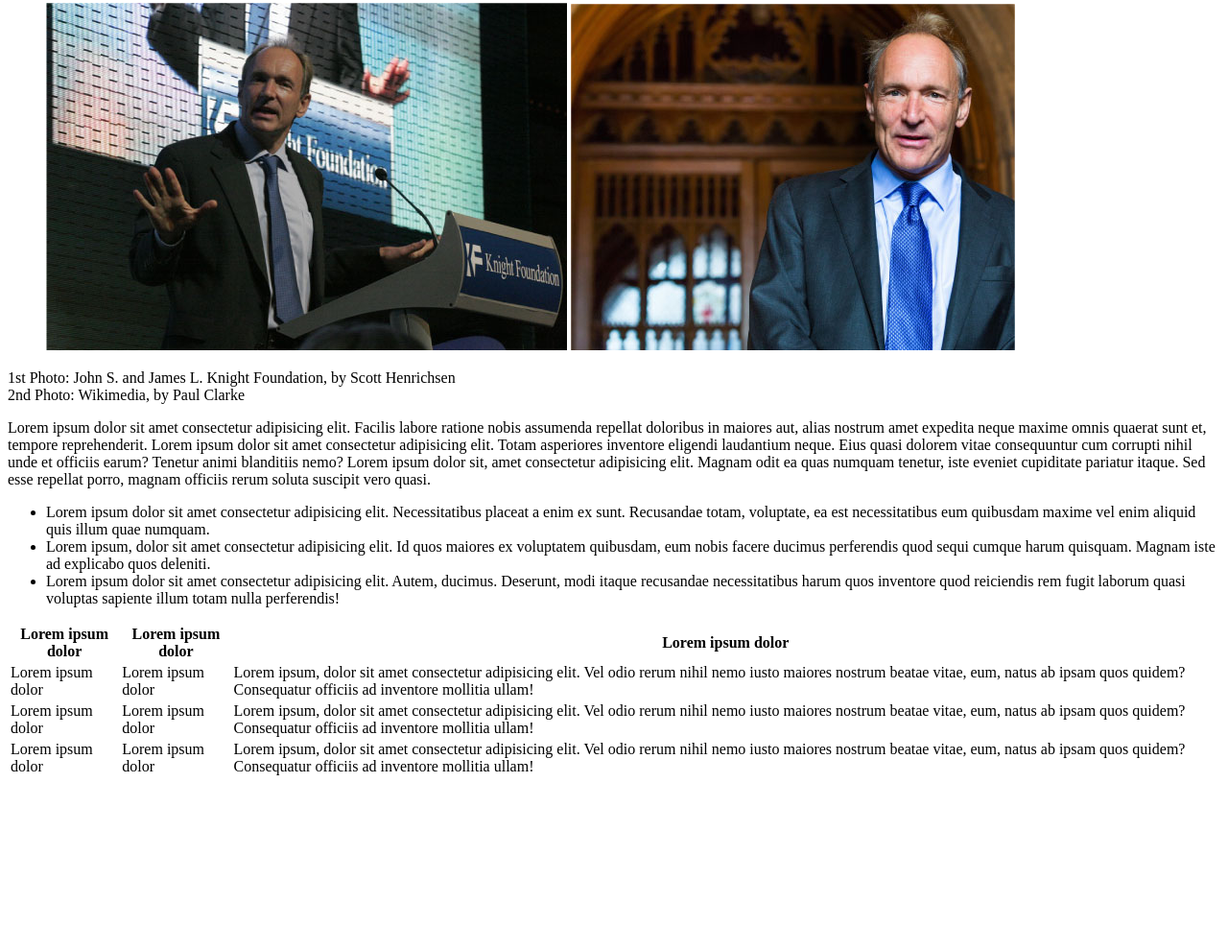
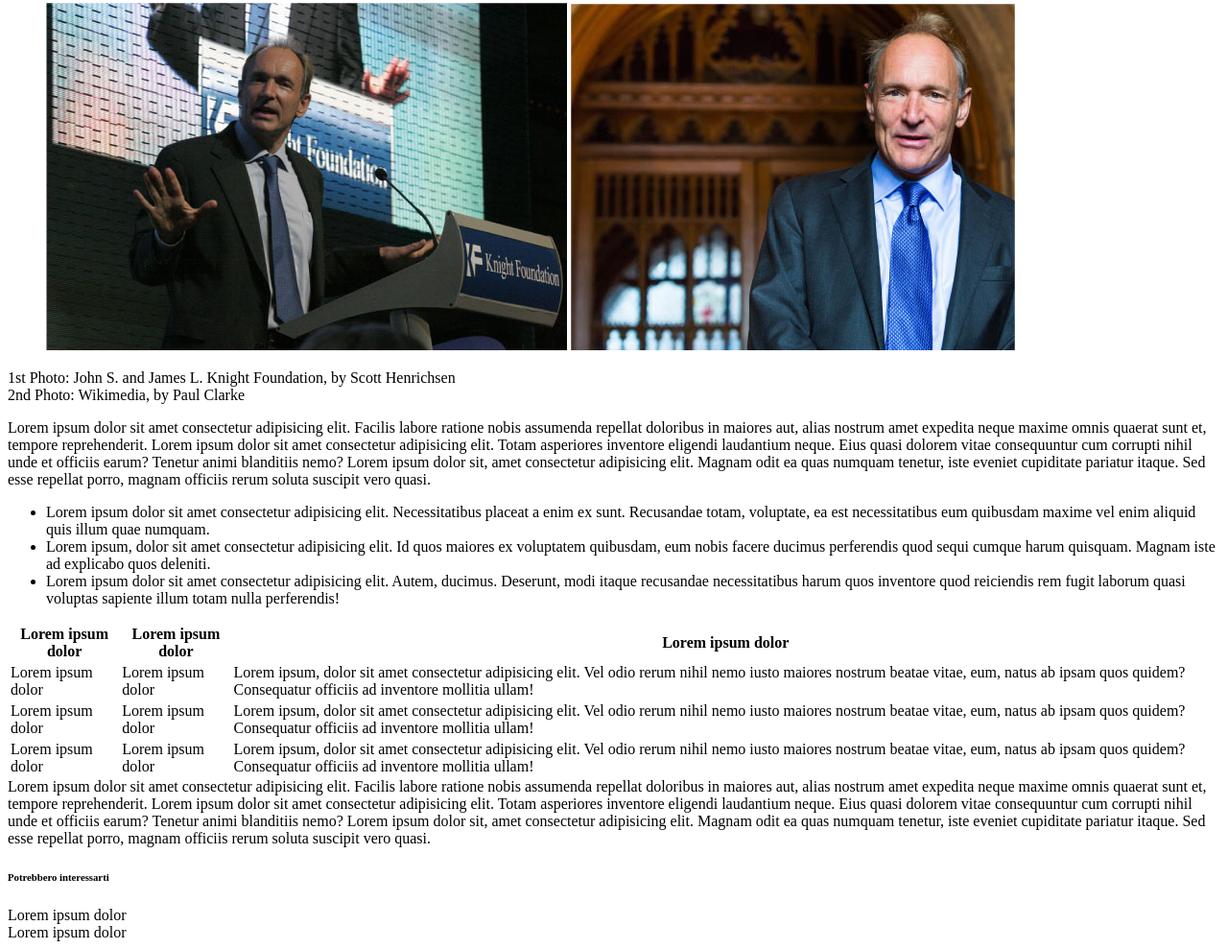
Before and after one commit to francescorossi1/html-css-booleaner, a plain HTML site: page index.html in a window 1280 px wide. Shown: the part 465-1454 px from the top of the page at 96% size. Before the commit the page ends 1284 px from the top, so only its background shows below. Drawn offline with Linux system fonts and the light colour scheme.

Commit message:
added paragraph 2, added footer

```diff
--- a/index.html
+++ b/index.html
@@ -70,7 +70,25 @@
             </tbody>
         </table>
 
+        <!-- Paragraph 2 -->
+        <div class="paragraph">
+            Lorem ipsum dolor sit amet consectetur adipisicing elit. Facilis labore ratione nobis assumenda repellat doloribus in maiores aut, alias nostrum amet expedita neque maxime omnis quaerat sunt et, tempore reprehenderit.
+            Lorem ipsum dolor sit amet consectetur adipisicing elit. Totam asperiores inventore eligendi laudantium neque. Eius quasi dolorem vitae consequuntur cum corrupti nihil unde et officiis earum? Tenetur animi blanditiis nemo?
+            Lorem ipsum dolor sit, amet consectetur adipisicing elit. Magnam odit ea quas numquam tenetur, iste eveniet cupiditate pariatur itaque. Sed esse repellat porro, magnam officiis rerum soluta suscipit vero quasi.
+        </div>
     </main>
-    <footer></footer>
+    <footer>
+
+        <!-- Redirections -->
+        <nav>
+            <h6>Potrebbero interessarti</h6>
+            <div id="Link_Page_1">
+                <span>Lorem ipsum dolor</span>
+            </div>
+            <div id="Link_Page_2">
+                <span>Lorem ipsum dolor</span>
+            </div>
+        </nav>
+    </footer>
 </body>
 </html>
```
